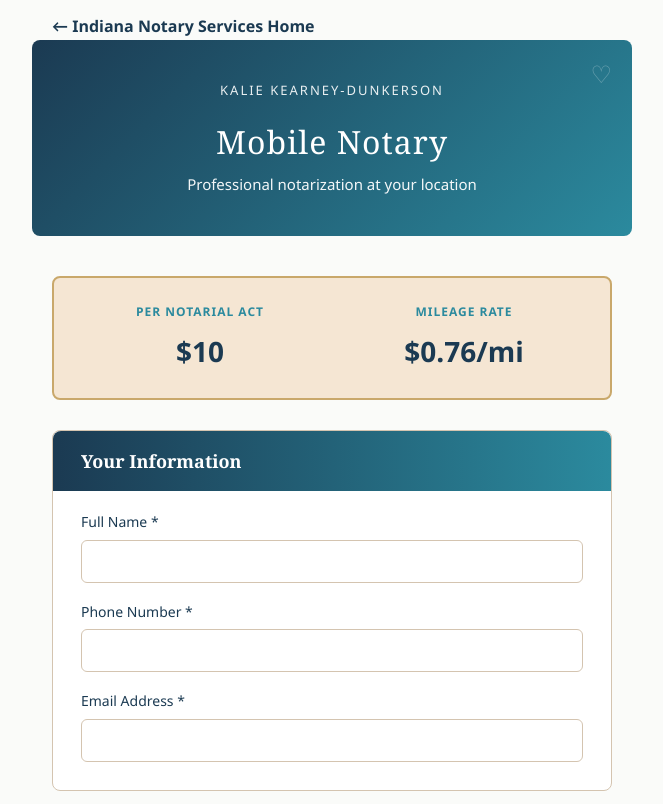
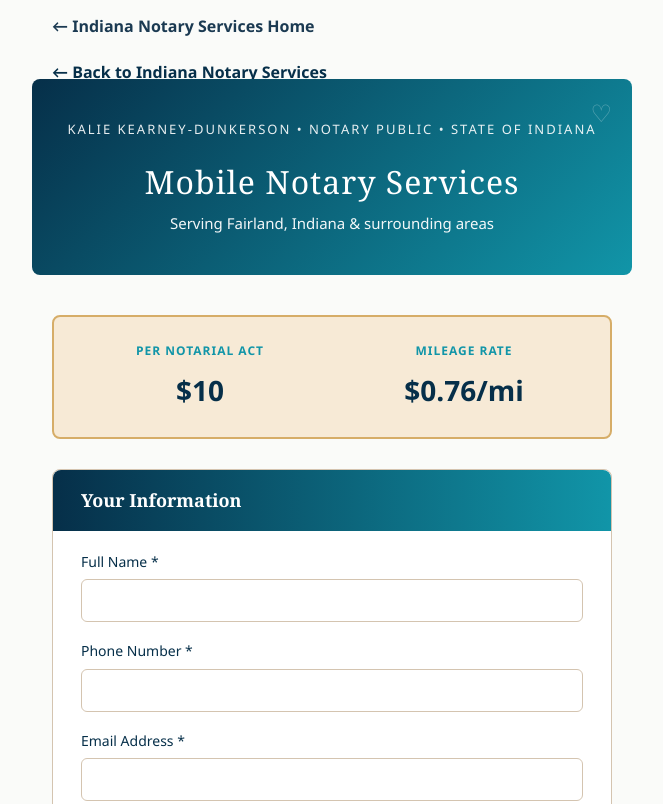
Before and after one commit to IndianaNotaryServices/notary-booking, a plain HTML site: page book.html in a window 1280 px wide. Shown: the top 804 px of the page, without its empty margins (308-971 px from the left). Drawn offline with Linux system fonts and the light colour scheme.

Commit message:
Add files via upload

```diff
--- a/book.html
+++ b/book.html
@@ -12,12 +12,12 @@
         }
 
         :root {
-            --teal: #2B8A9E;
-            --navy: #1B3A52;
-            --gold: #C9A86B;
-            --cream: #F5E6D3;
-            --light-teal: #E8F4F8;
-            --text-dark: #1B3A52;
+            --teal: #1195A8;
+            --navy: #062F49;
+            --gold: #D6AD68;
+            --cream: #F7EAD6;
+            --light-teal: #DFF6F7;
+            --text-dark: #062F49;
             --text-light: #666;
             --border: #D4C4B0;
         }
@@ -30,7 +30,7 @@
         }
 
         h1, h2 {
-            font-family: 'Georgia', serif;
+            font-family: Georgia, 'Times New Roman', serif;
         }
 
         .container {
@@ -477,10 +477,11 @@
 <body>
     <div style="max-width:600px;margin:14px auto 0;padding:0 20px;"><a href="index.html" style="color:#1B3A52;text-decoration:none;font-weight:700;">← Indiana Notary Services Home</a></div>
     <div class="container">
+        <div style="margin:0 0 14px"><a href="index.html" style="color:#062F49;text-decoration:none;font-weight:700">← Back to Indiana Notary Services</a></div>
         <div class="header">
-            <div class="subtitle">Kalie Kearney-Dunkerson</div>
-            <h1>Mobile Notary</h1>
-            <p>Professional notarization at your location</p>
+            <div class="subtitle">Kalie Kearney-Dunkerson • Notary Public • State of Indiana</div>
+            <h1>Mobile Notary Services</h1>
+            <p>Serving Fairland, Indiana & surrounding areas</p>
         </div>
 
         <form id="bookingForm" action="https://script.google.com/macros/s/AKfycbw7ec0rDnFQ4kYEnRs5g9PTg1q623_G3HcbezohqkfR35O4RXOEQg9ezblkczOWbtE/exec" method="POST" target="submissionFrame">
```
Also changed, not shown: index.html (+8 -8 lines), fairland-service-area.png (added), 1 other file.
